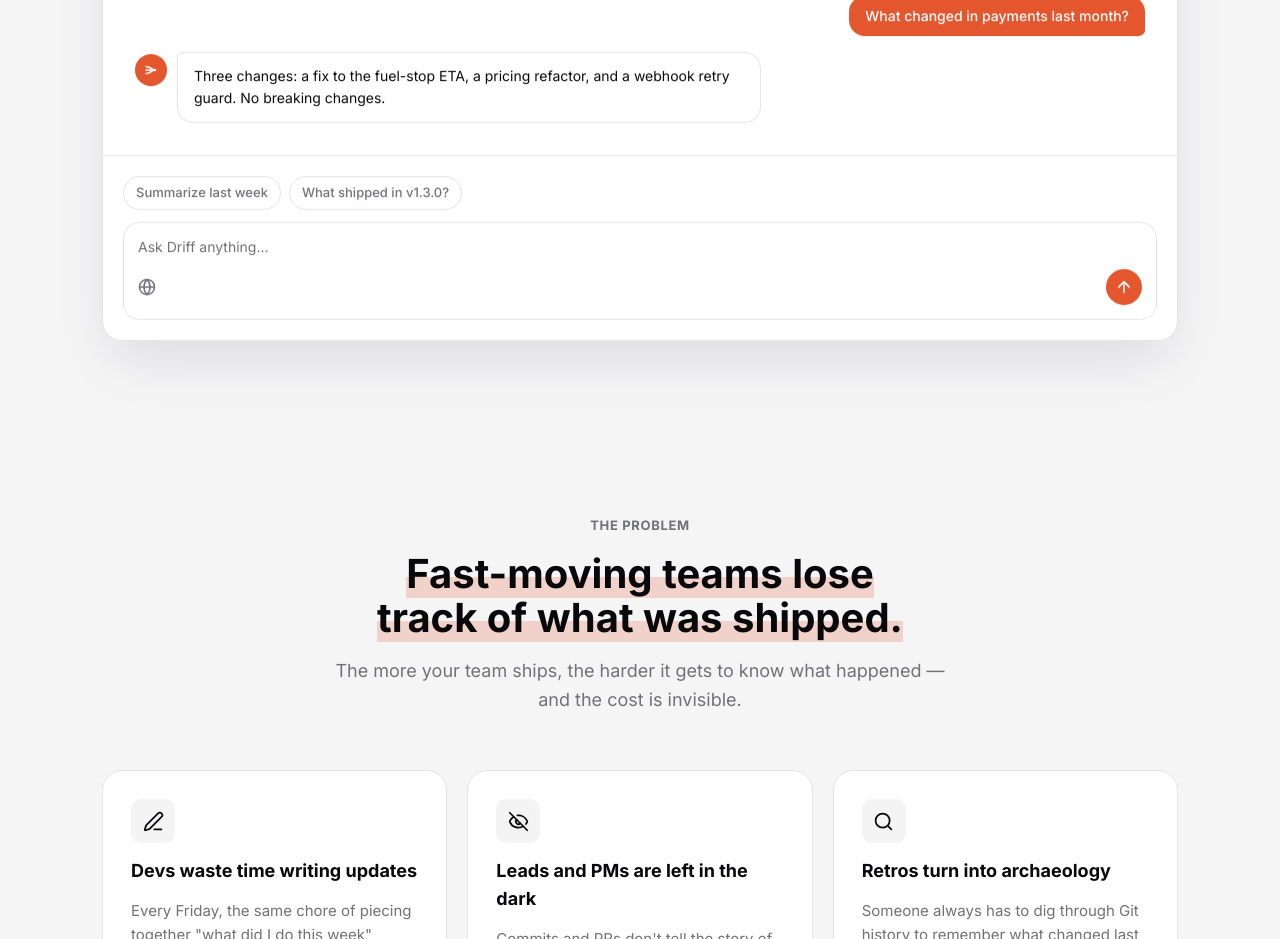
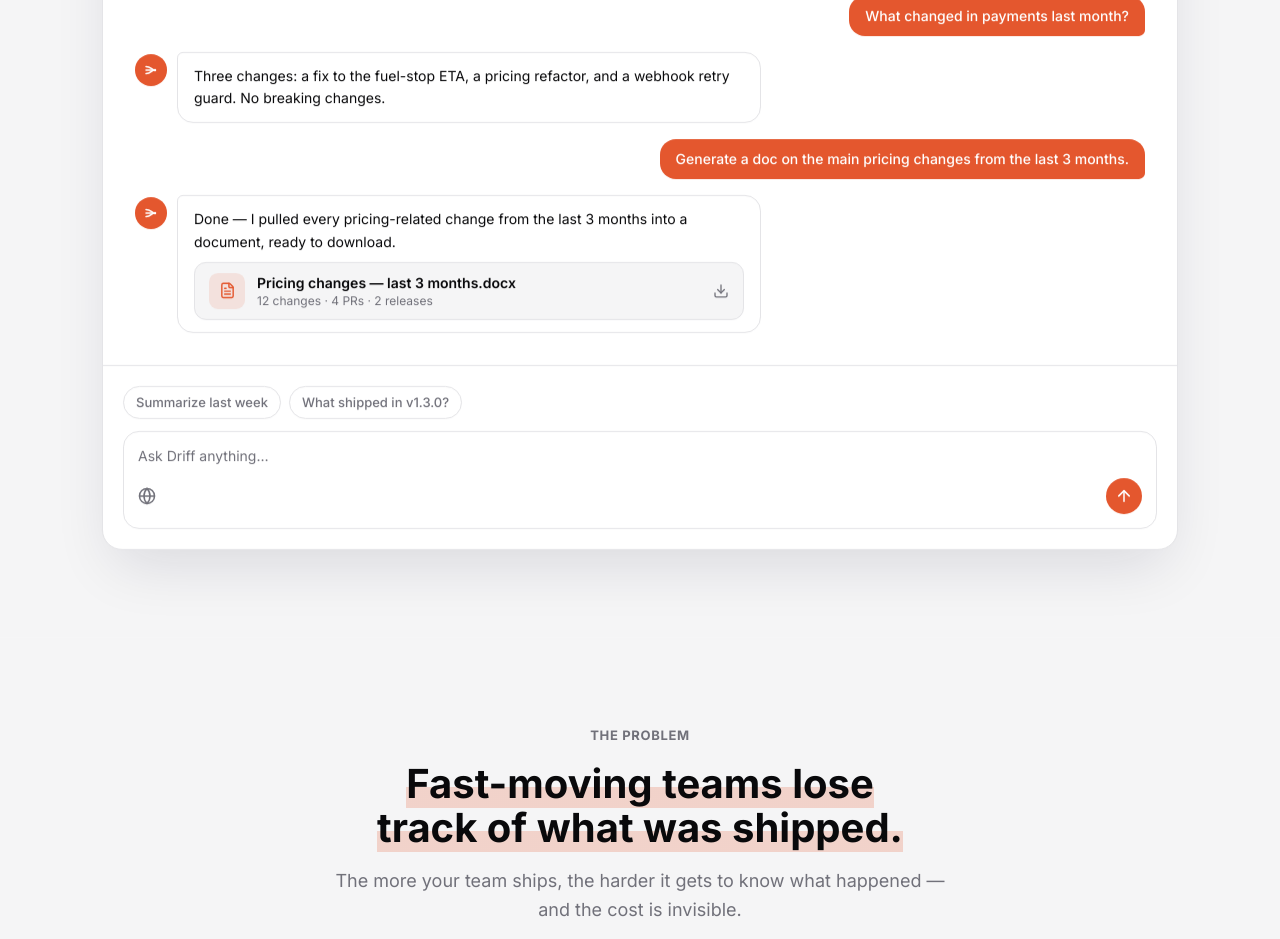
Before and after one commit to AntonyLajes/driff-landing-page, a React (Vite) app: page / in a window 1280 px wide. Shown: the part 1920-2859 px from the top of the page. Built offline with nearby package versions, Linux system fonts and the light colour scheme; no server answers.

Commit message:
feat(ask): add report-generation exchange (docx) with downloadable doc card

```diff
--- a/src/components/AskDriff.tsx
+++ b/src/components/AskDriff.tsx
@@ -1,4 +1,4 @@
-import { ArrowUp, Globe, Tag } from 'lucide-react'
+import { ArrowUp, Download, FileText, Globe, Tag } from 'lucide-react'
 
 import { useCopy } from '@/i18n'
 import { DriffMark } from './DriffMark'
@@ -26,12 +26,29 @@
   )
 }
 
+function FileResultCard({ title, meta }: { title: string; meta: string }) {
+  return (
+    <div className="mt-1 flex items-center gap-3 rounded-xl border border-line bg-canvas px-3.5 py-2.5">
+      <span className="flex size-9 shrink-0 items-center justify-center rounded-[9px] bg-primary-soft">
+        <FileText size={17} className="text-primary" />
+      </span>
+      <div className="flex min-w-0 flex-1 flex-col">
+        <span className="truncate text-sm font-semibold text-foreground">{title}</span>
+        {meta && <span className="truncate text-xs text-muted-foreground">{meta}</span>}
+      </div>
+      <Download size={16} className="shrink-0 text-muted-foreground" />
+    </div>
+  )
+}
+
 function DriffBubble({
   text,
   result,
+  file,
 }: {
   text: string
   result?: { title: string; meta: string }
+  file?: { title: string; meta: string }
 }) {
   return (
     <div className="flex max-w-[88%] items-start gap-2.5 self-start sm:max-w-[62%]">
@@ -41,6 +58,7 @@
       <div className="flex flex-col gap-1 rounded-2xl rounded-tl-md border border-line bg-background px-4 py-3">
         <p className="text-sm leading-relaxed text-foreground">{text}</p>
         {result && <ResultCard title={result.title} meta={result.meta} />}
+        {file && <FileResultCard title={file.title} meta={file.meta} />}
       </div>
     </div>
   )
@@ -66,6 +84,8 @@
           <DriffBubble text={ask.a1} result={result} />
           <UserBubble text={ask.q2} />
           <DriffBubble text={ask.a2} />
+          <UserBubble text={ask.q3} />
+          <DriffBubble text={ask.a3} file={{ title: ask.reportTitle, meta: ask.reportMeta }} />
         </div>
 
         {/* Suggestion chips + rich input (decorative showcase). */}
--- a/src/i18n/locales/de.ts
+++ b/src/i18n/locales/de.ts
@@ -126,6 +126,10 @@
     a2: 'Drei Änderungen: ein Fix für die Tankstopp-ETA, ein Pricing-Refactor und ein Webhook-Retry-Guard. Keine Breaking Changes.',
     suggest1: 'Letzte Woche zusammenfassen',
     suggest2: 'Was kam in v1.3.0?',
+    q3: 'Erstelle ein Dokument zu den wichtigsten Preisänderungen der letzten 3 Monate.',
+    a3: 'Fertig — ich habe alle preisbezogenen Änderungen der letzten 3 Monate in einem Dokument zusammengefasst, bereit zum Download.',
+    reportTitle: 'Preisänderungen — letzte 3 Monate.docx',
+    reportMeta: '12 Änderungen · 4 PRs · 2 Releases',
   },
   integrations: {
     eyebrow: 'INTEGRATIONEN',
--- a/src/i18n/locales/en.ts
+++ b/src/i18n/locales/en.ts
@@ -124,6 +124,10 @@
     a2: 'Three changes: a fix to the fuel-stop ETA, a pricing refactor, and a webhook retry guard. No breaking changes.',
     suggest1: 'Summarize last week',
     suggest2: 'What shipped in v1.3.0?',
+    q3: 'Generate a doc on the main pricing changes from the last 3 months.',
+    a3: 'Done — I pulled every pricing-related change from the last 3 months into a document, ready to download.',
+    reportTitle: 'Pricing changes — last 3 months.docx',
+    reportMeta: '12 changes · 4 PRs · 2 releases',
   },
   integrations: {
     eyebrow: 'INTEGRATIONS',
--- a/src/i18n/locales/es.ts
+++ b/src/i18n/locales/es.ts
@@ -126,6 +126,10 @@
     a2: 'Tres cambios: un arreglo del ETA de las paradas de combustible, un refactor de precios y un guard de reintento en el webhook. Sin breaking changes.',
     suggest1: 'Resumir la última semana',
     suggest2: '¿Qué salió en la v1.3.0?',
+    q3: 'Genera un doc sobre los principales cambios de precios de los últimos 3 meses.',
+    a3: 'Listo — reuní todos los cambios de precios de los últimos 3 meses en un documento, listo para descargar.',
+    reportTitle: 'Cambios de precios — últimos 3 meses.docx',
+    reportMeta: '12 cambios · 4 PRs · 2 releases',
   },
   integrations: {
     eyebrow: 'INTEGRACIONES',
--- a/src/i18n/locales/pt.ts
+++ b/src/i18n/locales/pt.ts
@@ -126,6 +126,10 @@
     a2: 'Três mudanças: correção do ETA das paradas de combustível, um refactor de precificação e um guard de retry no webhook. Sem breaking changes.',
     suggest1: 'Resumir a última semana',
     suggest2: 'O que saiu na v1.3.0?',
+    q3: 'Gere um doc sobre as principais mudanças de precificação dos últimos 3 meses.',
+    a3: 'Pronto — reuni todas as mudanças relacionadas a precificação dos últimos 3 meses num documento, pronto pra baixar.',
+    reportTitle: 'Mudanças de precificação — últimos 3 meses.docx',
+    reportMeta: '12 mudanças · 4 PRs · 2 releases',
   },
   integrations: {
     eyebrow: 'INTEGRAÇÕES',
--- a/src/i18n/locales/zh.ts
+++ b/src/i18n/locales/zh.ts
@@ -124,6 +124,10 @@
     a2: '三处变化：修复加油站停靠的 ETA、重构计价逻辑，以及为 webhook 增加重试保护。没有破坏性变更。',
     suggest1: '总结上周',
     suggest2: 'v1.3.0 发布了什么？',
+    q3: '生成一份关于过去 3 个月主要计价变更的文档。',
+    a3: '完成——我已把过去 3 个月所有与计价相关的变更整理成一份文档，可直接下载。',
+    reportTitle: '计价变更 — 近 3 个月.docx',
+    reportMeta: '12 项变更 · 4 个 PR · 2 个版本',
   },
   integrations: {
     eyebrow: '集成',
```
